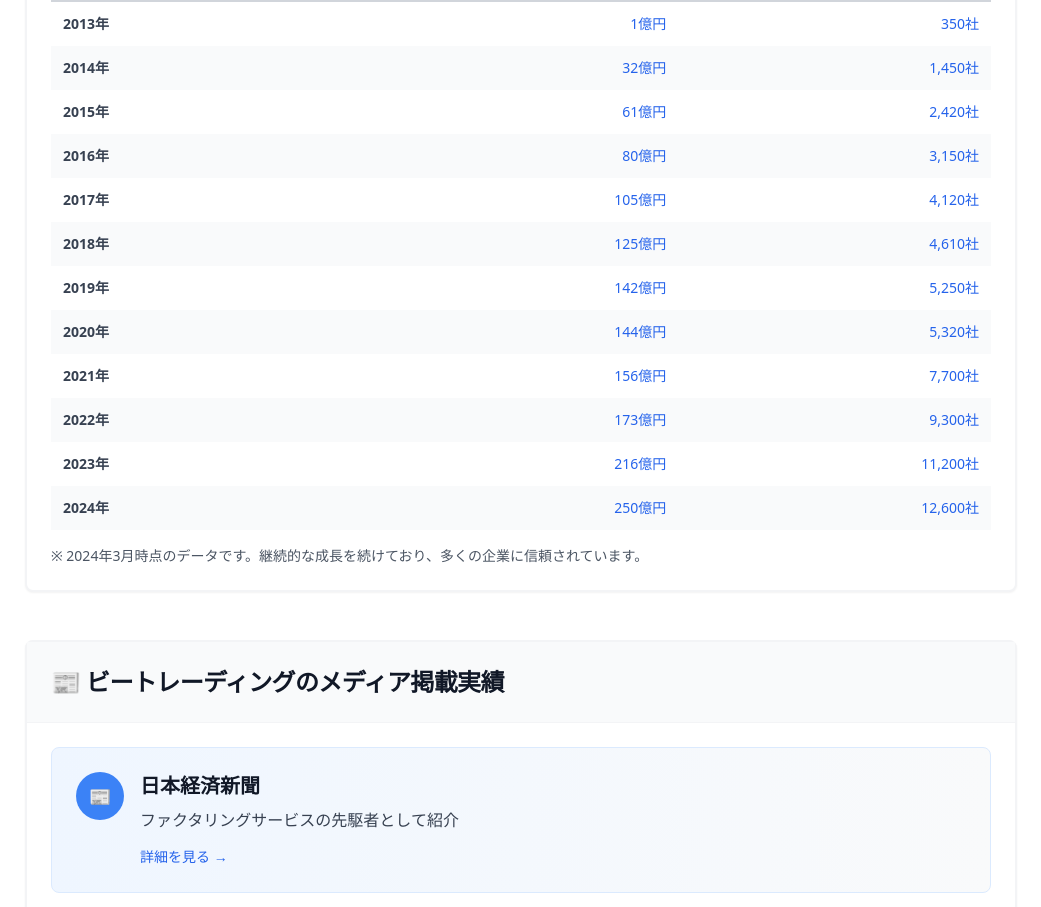
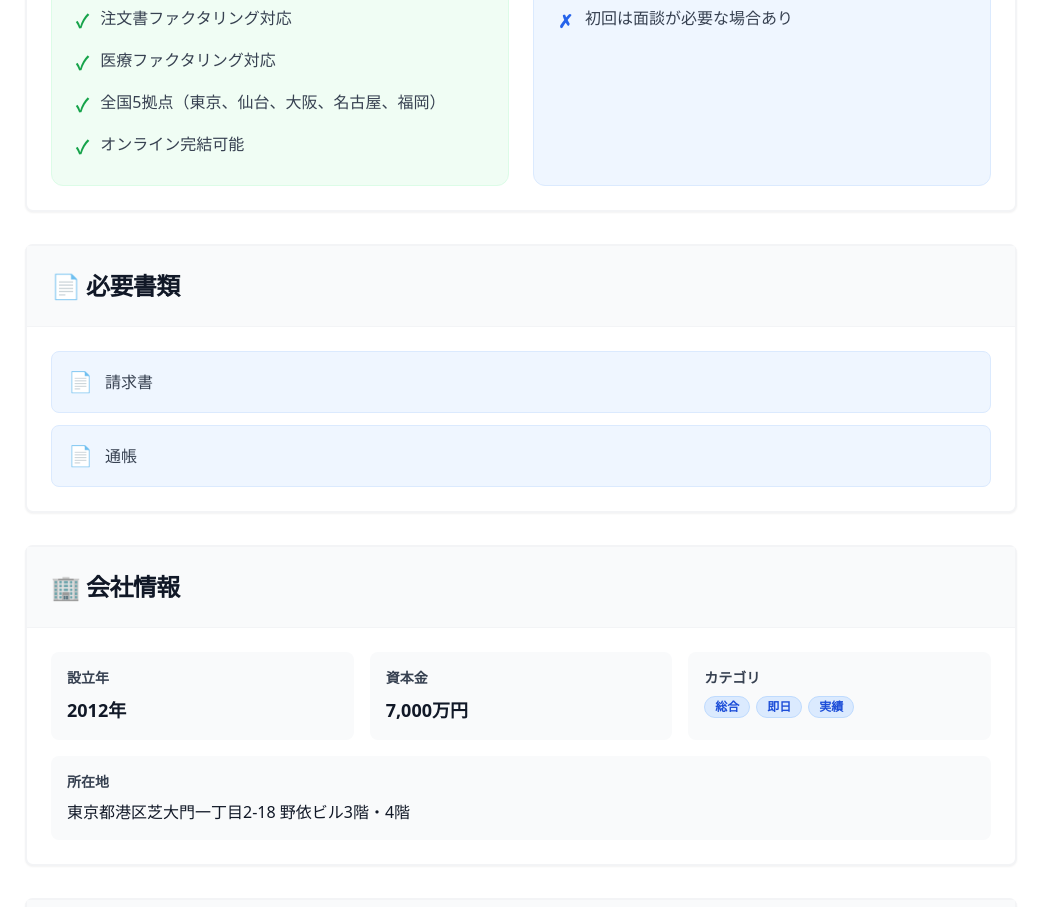
Before and after one commit to webmaster0818/corp-factoring, a Next.js app: page /companies/be-trading in a window 1280 px wide. Shown: the part 1680-2587 px from the top of the page, without its empty margins (119-1160 px from the left). Built offline with nearby package versions, Linux system fonts and the light colour scheme.

Commit message:
Eliminate remaining fabricated data: real ratings in ALL components (home/comparison/diagnosis/category/detail), not just detail page; relabel 活用事例→活用シーン (illustrative, removed fabricated 結果 outcomes); hide unverified 実績推移/メディア掲載 (fake 日経 citation)

```diff
--- a/app/companies/[slug]/page.tsx
+++ b/app/companies/[slug]/page.tsx
@@ -39,7 +39,7 @@ export async function generateMetadata({
 
   return {
     title: `【${company.name}】の評判・口コミ・手数料を徹底解説【2026年最新】`,
-    description: `${company.name}のファクタリングサービスを徹底解説。手数料${company.fees.min}%〜${company.fees.max}%、${company.speed}で入金可能。Google Maps実評価・メリット・デメリット・必要書類・活用事例を詳しく紹介。${categoryText}に最適なファクタリング業者です。`,
+    description: `${company.name}のファクタリングサービスを徹底解説。手数料${company.fees.min}%〜${company.fees.max}%、${company.speed}で入金可能。Google Maps実評価・メリット・デメリット・必要書類・活用シーンを詳しく紹介。${categoryText}に最適なファクタリング業者です。`,
     keywords: `${company.name},${company.nameKana},ファクタリング,評判,口コミ,手数料,${categoryText},徹底解説`,
     openGraph: {
       title: `【${company.name}】の評判・口コミ・手数料を徹底解説【2026年最新】`,
@@ -171,7 +171,7 @@ export default function CompanyPage({
             </a>
             <a href="#use-cases" className="text-gray-700 hover:text-blue-600 font-medium py-3 px-4 bg-gray-50 rounded hover:bg-blue-50 transition border border-transparent hover:border-blue-200 flex items-center gap-3">
               <span className="text-blue-600">→</span>
-              活用事例
+              活用シーン
             </a>
             <a href="#reviews" className="text-gray-700 hover:text-blue-600 font-medium py-3 px-4 bg-gray-50 rounded hover:bg-blue-50 transition border border-transparent hover:border-blue-200 flex items-center gap-3">
               <span className="text-blue-600">→</span>
@@ -552,7 +552,10 @@ export default function CompanyPage({
         <section id="use-cases" className="mb-12 scroll-mt-4">
           <Card className="border-2 border-gray-100 shadow-sm">
             <CardHeader className="bg-gray-50 border-b border-gray-100">
-              <CardTitle className="text-2xl font-black text-gray-900">📖 {company.name}の活用事例</CardTitle>
+              <CardTitle className="text-2xl font-black text-gray-900">{company.name}が向いている活用シーン</CardTitle>
+              <p className="text-sm text-gray-500 mt-2">
+                ※ 以下は一般的な利用シーンのイメージです。特定の利用者の実例ではありません。
+              </p>
             </CardHeader>
             <CardContent className="pt-6">
               <div className="space-y-6">
@@ -561,16 +564,12 @@ export default function CompanyPage({
                     <h3 className="font-black text-gray-900 mb-4 text-xl">{useCase.title}</h3>
                     <div className="space-y-4">
                       <div>
-                        <h4 className="font-bold text-gray-700 mb-2 text-sm">💡 状況</h4>
+                        <h4 className="font-bold text-gray-700 mb-2 text-sm">想定される状況</h4>
                         <p className="text-gray-600 leading-relaxed pl-4 border-l-4 border-gray-500">{useCase.situation}</p>
                       </div>
                       <div>
-                        <h4 className="font-bold text-gray-700 mb-2 text-sm">🔧 解決策</h4>
+                        <h4 className="font-bold text-gray-700 mb-2 text-sm">{company.name}での対応イメージ</h4>
                         <p className="text-gray-600 leading-relaxed pl-4 border-l-4 border-blue-500">{useCase.solution}</p>
-                      </div>
-                      <div>
-                        <h4 className="font-bold text-gray-700 mb-2 text-sm">✅ 結果</h4>
-                        <p className="text-gray-700 font-medium leading-relaxed pl-4 border-l-4 border-green-500">{useCase.result}</p>
                       </div>
                     </div>
                   </div>
--- a/app/page.tsx
+++ b/app/page.tsx
@@ -6,6 +6,7 @@ import { FeeSimulator } from "@/components/FeeSimulator";
 import { Header } from "@/components/Header";
 import { Footer } from "@/components/Footer";
 import { factoringCompanies } from "@/data/companies";
+import { getRealRating } from "@/data/realRatings";
 import { Badge } from "@/components/ui/badge";
 import { Button } from "@/components/ui/button";
 import { Card, CardContent } from "@/components/ui/card";
@@ -226,12 +227,16 @@ export default function Home() {
                           <h3 className="text-2xl font-bold text-gray-900 mb-1">
                             {company.name}
                           </h3>
-                          <div className="flex items-center gap-2 mb-2">
-                            <span className="text-yellow-500 text-lg">★</span>
-                            <span className="text-lg font-semibold">
-                              {company.rating}
-                            </span>
-                          </div>
+                          {(() => {
+                            const rr = getRealRating(company.slug);
+                            return rr ? (
+                              <div className="flex items-center gap-2 mb-2">
+                                <span className="text-yellow-500 text-lg">★</span>
+                                <span className="text-lg font-semibold">{rr.rating.toFixed(1)}</span>
+                                <span className="text-xs text-gray-500">Google {rr.count.toLocaleString()}件</span>
+                              </div>
+                            ) : null;
+                          })()}
                         </div>
                       </div>
 
--- a/components/CategoryRanking.tsx
+++ b/components/CategoryRanking.tsx
@@ -1,6 +1,7 @@
 "use client";
 
 import { FactoringCompany } from "@/data/companies";
+import { getRealRating } from "@/data/realRatings";
 import { Card, CardContent, CardHeader, CardTitle } from "@/components/ui/card";
 import { Badge } from "@/components/ui/badge";
 import { Button } from "@/components/ui/button";
@@ -35,11 +36,16 @@ export function CategoryRanking({ title, companies, icon }: CategoryRankingProps
               {/* 会社情報 */}
               <div className="flex-grow">
                 <div className="font-bold text-lg mb-1">{company.name}</div>
-                <div className="flex items-center gap-2 text-sm text-gray-600 mb-2">
-                  <span>⭐ {company.rating}</span>
-                  <span>•</span>
-                  <span>{company.reviewCount}件</span>
-                </div>
+                {(() => {
+                  const rr = getRealRating(company.slug);
+                  return rr ? (
+                    <div className="flex items-center gap-2 text-sm text-gray-600 mb-2">
+                      <span>★ {rr.rating.toFixed(1)}</span>
+                      <span>•</span>
+                      <span>Google {rr.count.toLocaleString()}件</span>
+                    </div>
+                  ) : null;
+                })()}
                 <div className="flex flex-wrap gap-2">
                   {company.features.slice(0, 3).map((feature, idx) => (
                     <Badge key={idx} variant="secondary" className="text-xs">
--- a/components/CompanyDetail.tsx
+++ b/components/CompanyDetail.tsx
@@ -1,6 +1,7 @@
 "use client";
 
 import { FactoringCompany } from "@/data/companies";
+import { getRealRating } from "@/data/realRatings";
 import { Card, CardContent, CardDescription, CardHeader, CardTitle } from "@/components/ui/card";
 import { Badge } from "@/components/ui/badge";
 import { Button } from "@/components/ui/button";
@@ -18,9 +19,14 @@ export function CompanyDetail({ company }: CompanyDetailProps) {
           <div className="flex items-center justify-between">
             <div>
               <CardTitle className="text-3xl">{company.name}</CardTitle>
-              <CardDescription className="text-lg mt-2">
-                ⭐ {company.rating} ({company.reviewCount}件のレビュー)
-              </CardDescription>
+              {(() => {
+                const rr = getRealRating(company.slug);
+                return rr ? (
+                  <CardDescription className="text-lg mt-2">
+                    ★ {rr.rating.toFixed(1)} (Google {rr.count.toLocaleString()}件のレビュー)
+                  </CardDescription>
+                ) : null;
+              })()}
             </div>
             <Button size="lg" className="whitespace-nowrap">
               公式サイトへ
--- a/components/ComparisonTable.tsx
+++ b/components/ComparisonTable.tsx
@@ -1,6 +1,7 @@
 "use client";
 
 import { FactoringCompany } from "@/data/companies";
+import { getRealRating } from "@/data/realRatings";
 import {
   Table,
   TableBody,
@@ -44,9 +45,14 @@ export function ComparisonTable({ companies }: ComparisonTableProps) {
               <TableCell>
                 <div>
                   <div className="font-bold text-base">{company.name}</div>
-                  <div className="text-xs text-gray-500 mt-1">
-                    ⭐ {company.rating} ({company.reviewCount}件)
-                  </div>
+                  {(() => {
+                    const rr = getRealRating(company.slug);
+                    return rr ? (
+                      <div className="text-xs text-gray-500 mt-1">
+                        ★ {rr.rating.toFixed(1)} (Google {rr.count.toLocaleString()}件)
+                      </div>
+                    ) : null;
+                  })()}
                 </div>
               </TableCell>
               <TableCell>
--- a/components/DiagnosisTool.tsx
+++ b/components/DiagnosisTool.tsx
@@ -2,6 +2,7 @@
 
 import { useState } from "react";
 import { FactoringCompany, factoringCompanies } from "@/data/companies";
+import { getRealRating } from "@/data/realRatings";
 import { Card, CardContent, CardHeader, CardTitle } from "@/components/ui/card";
 import { Button } from "@/components/ui/button";
 import { Badge } from "@/components/ui/badge";
@@ -156,12 +157,17 @@ export function DiagnosisTool() {
                         <div className="text-xs text-gray-600 mb-1">入金スピード</div>
                         <div className="font-bold text-green-700">⚡{company.speed}</div>
                       </div>
-                      <div className="bg-purple-50 p-3 rounded">
-                        <div className="text-xs text-gray-600 mb-1">評価</div>
-                        <div className="font-bold text-purple-700">
-                          ⭐{company.rating} ({company.reviewCount}件)
-                        </div>
-                      </div>
+                      {(() => {
+                        const rr = getRealRating(company.slug);
+                        return rr ? (
+                          <div className="bg-purple-50 p-3 rounded">
+                            <div className="text-xs text-gray-600 mb-1">Google評価</div>
+                            <div className="font-bold text-purple-700">
+                              ★{rr.rating.toFixed(1)} ({rr.count.toLocaleString()}件)
+                            </div>
+                          </div>
+                        ) : null;
+                      })()}
                     </div>
 
                     <div className="flex flex-wrap gap-2 mb-3">
--- a/data/companyDetails.ts
+++ b/data/companyDetails.ts
@@ -173,32 +173,9 @@ const beTradingDetails: CompanyDetailData = {
       note: "少額の資金調達が得意"
     }
   ],
-  performance: [
-    { year: 2013, amount: "1億円", users: "350社" },
-    { year: 2014, amount: "32億円", users: "1,450社" },
-    { year: 2015, amount: "61億円", users: "2,420社" },
-    { year: 2016, amount: "80億円", users: "3,150社" },
-    { year: 2017, amount: "105億円", users: "4,120社" },
-    { year: 2018, amount: "125億円", users: "4,610社" },
-    { year: 2019, amount: "142億円", users: "5,250社" },
-    { year: 2020, amount: "144億円", users: "5,320社" },
-    { year: 2021, amount: "156億円", users: "7,700社" },
-    { year: 2022, amount: "173億円", users: "9,300社" },
-    { year: 2023, amount: "216億円", users: "11,200社" },
-    { year: 2024, amount: "250億円", users: "12,600社" }
-  ],
-  mediaCoverage: [
-    {
-      name: "日本経済新聞",
-      url: "https://www.nikkei.com/article/DGXZQOGC225T70S1A120C2000000/",
-      description: "ファクタリングサービスの先駆者として紹介"
-    },
-    {
-      name: "東京MIX",
-      url: "https://www.youtube.com/watch?v=w6U8biQ7BJQ",
-      description: "おすすめのファクタリング会社として特集"
-    }
-  ]
+  // 実績推移データ・メディア掲載は出典の一次確認が取れていないため非表示（架空情報を出さない方針 2026-06-14）
+  performance: [],
+  mediaCoverage: []
 };
 
 // QuQuMo（ククモ）の詳細情報
```
